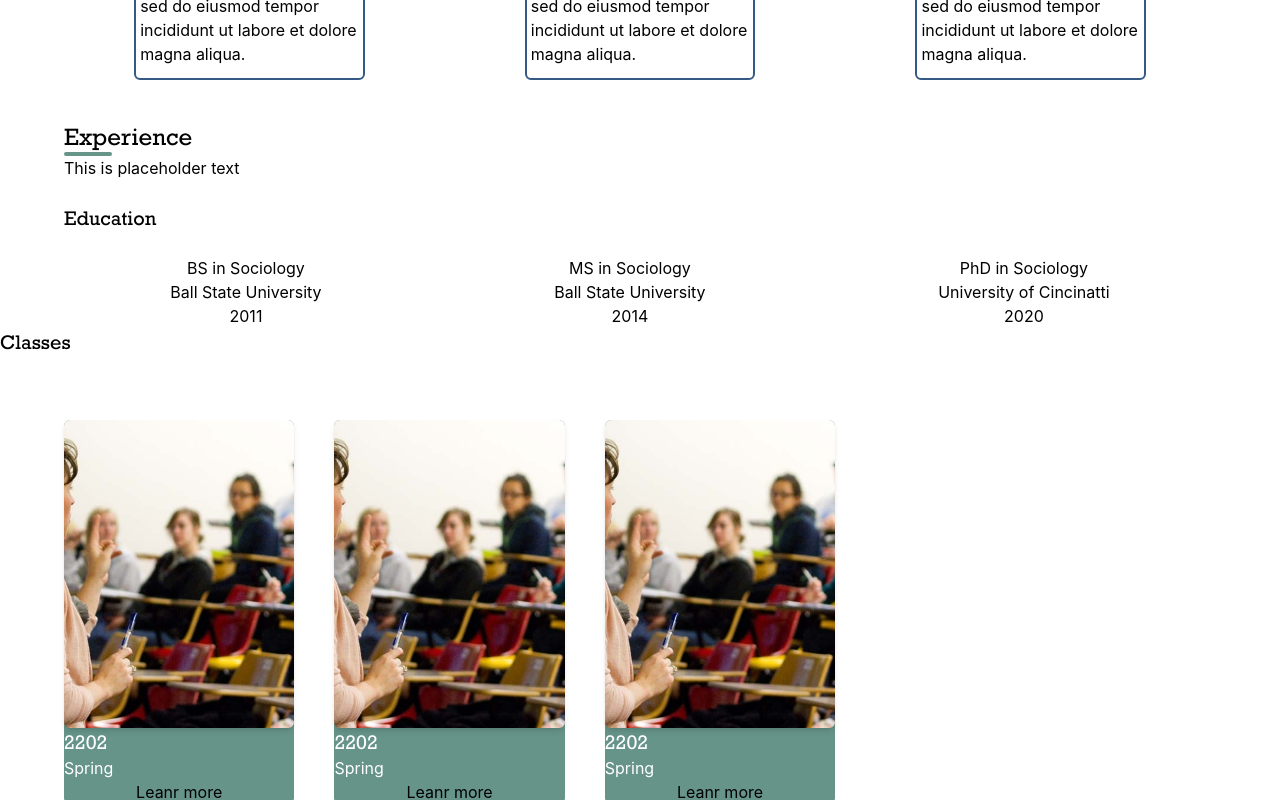
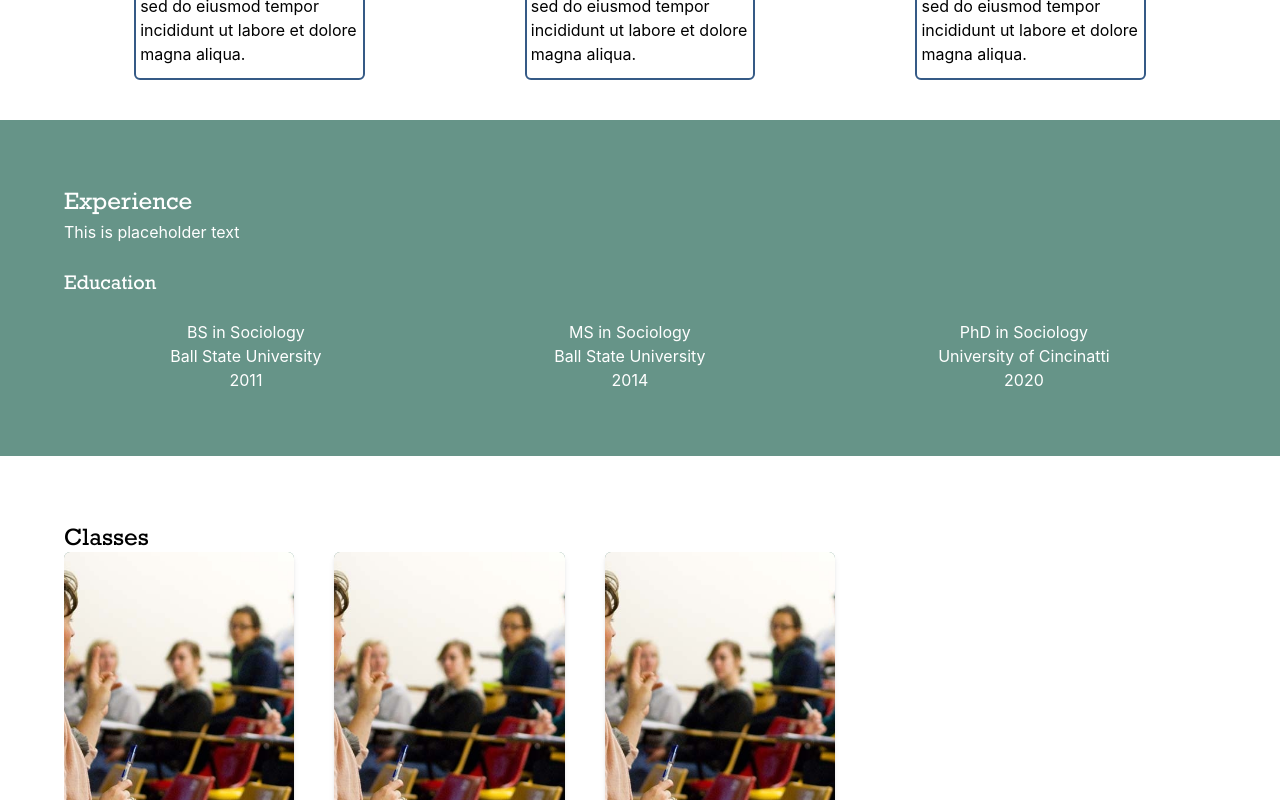
Before and after one commit to Cwoodard2/umsl-professor-web, a React (Create React App) app: page /Teaching in a window 1280 px wide. Shown: the part 1120-1920 px from the top of the page. Built offline with nearby package versions, Linux system fonts and the light colour scheme.

Commit message:
Improved UI of teaching page

```diff
--- a/src/components/TeachingSection.tsx
+++ b/src/components/TeachingSection.tsx
@@ -3,8 +3,14 @@ import PhilosophyTile from "./PhilosophyTile";
 import ExperiencePart from "./ExperiencePart";
 
 const TeachingSection = (props: any) => {
+    let bgToHave: string = "";
+    if (props.style) {
+        bgToHave = "pl-16 pr-16";
+    } else {
+        bgToHave = "bg-webGreen p-16 text-white";
+    }
     return (
-       <div className="pl-16 pr-16" id={props.title}>
+       <div className={bgToHave} id={props.title}>
         <h2 className="rockwell text-2xl">{props.title}</h2>
         <div className="w-12 h-1 bg-webGreen rounded-sm"></div>
         <p>This is placeholder text</p>
--- a/src/pages/Teaching.tsx
+++ b/src/pages/Teaching.tsx
@@ -27,11 +27,13 @@ const Teaching = () => {
                 <TeachingSection title="Philosophy" style={true}/>
                 <TeachingSection title="Experience" style={false}/>
             </div>
-            <h3 className="rockwell text-xl">Classes</h3>
-            <div className="flex flex-row overflow-hidden gap-10 p-16">
-                <ClassCard class="2202" whenTaught="Spring"/>
-                <ClassCard class="2202" whenTaught="Spring"/>
-                <ClassCard class="2202" whenTaught="Spring"/>
+            <div className="p-16">
+                <h3 className="rockwell text-2xl">Classes</h3>
+                <div className="flex flex-row overflow-hidden gap-10">
+                    <ClassCard class="2202" whenTaught="Spring"/>
+                    <ClassCard class="2202" whenTaught="Spring"/>
+                    <ClassCard class="2202" whenTaught="Spring"/>
+                </div>
             </div>
         </StandardPage>
     );
```
